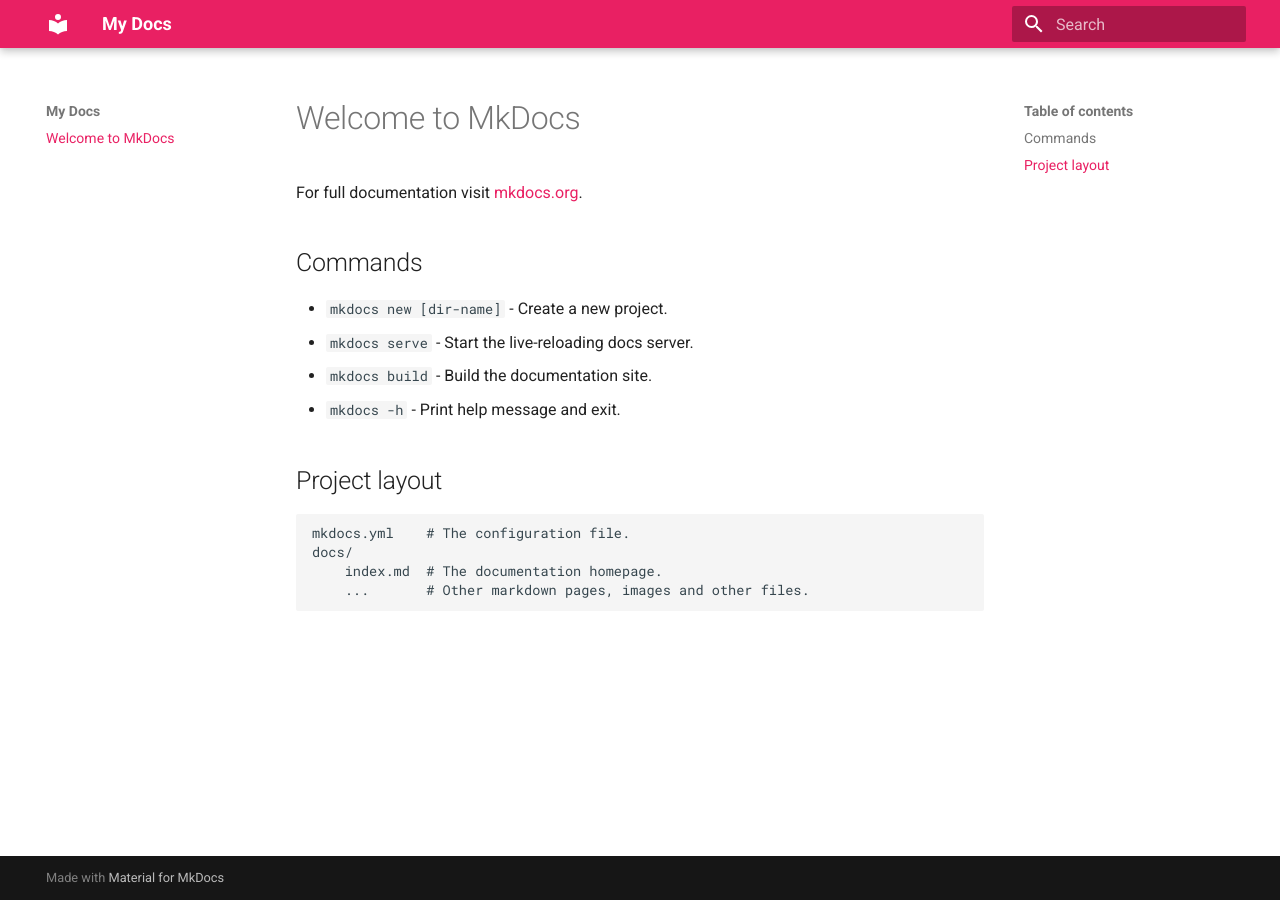
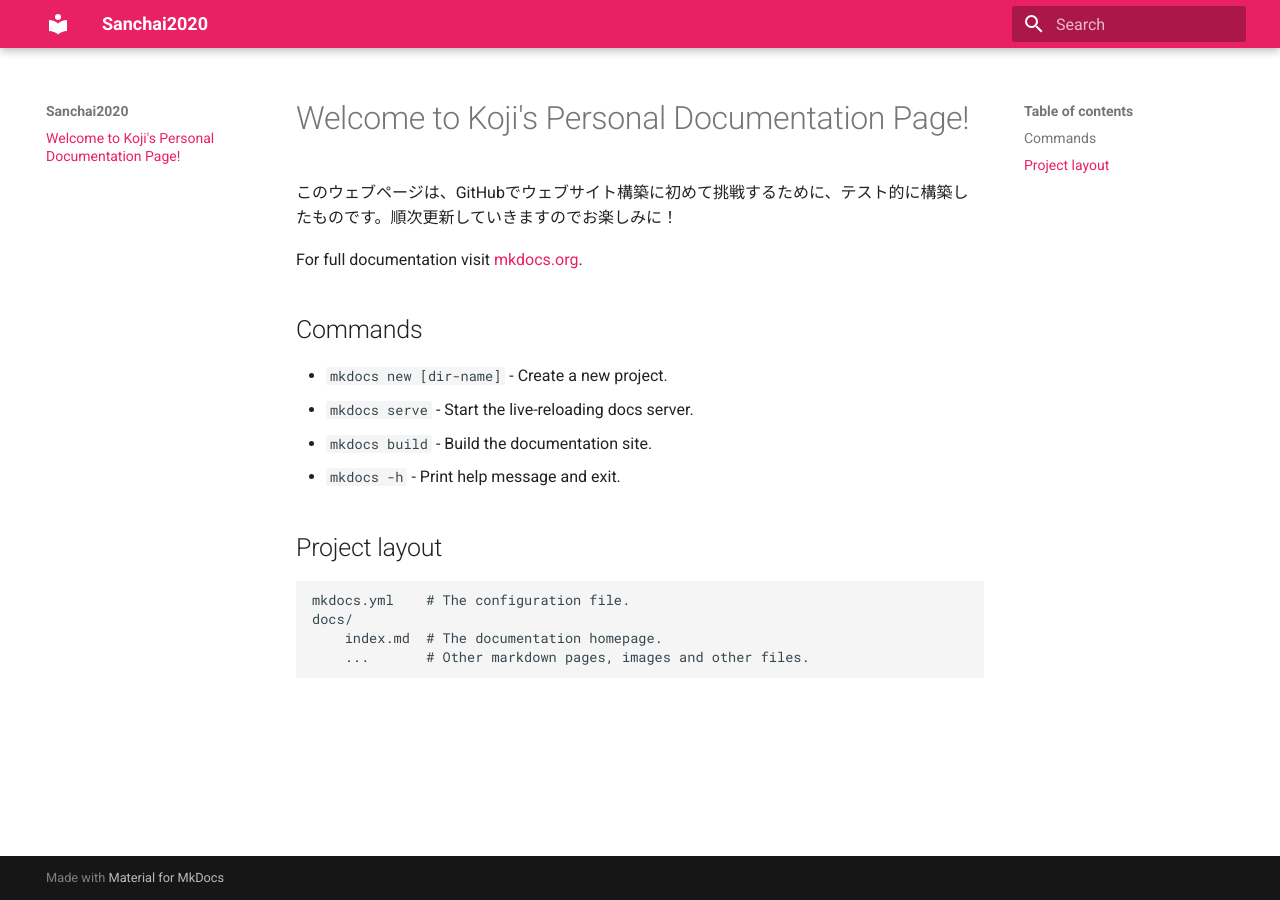
Before and after one commit to Sanchai2020/WebPageDevelopment, an MkDocs documentation site: the page built from docs/index.md, in a window 1280 px wide. Built offline with MkDocs 1.6.1 and Material for MkDocs 9.7.7, drawn with Linux system fonts in a browser that asks for light colours.

Commit message:
22Jan25_Push4

```diff
--- a/docs/index.md
+++ b/docs/index.md
@@ -1,4 +1,6 @@
-# Welcome to MkDocs
+# Welcome to Koji's Personal Documentation Page!
+
+このウェブページは、GitHubでウェブサイト構築に初めて挑戦するために、テスト的に構築したものです。順次更新していきますのでお楽しみに！
 
 For full documentation visit [mkdocs.org](https://www.mkdocs.org).
 
--- a/mkdocs.yml
+++ b/mkdocs.yml
@@ -1,4 +1,4 @@
-site_name: My Docs
+site_name: Sanchai2020
 
 theme:
     name: material
```
